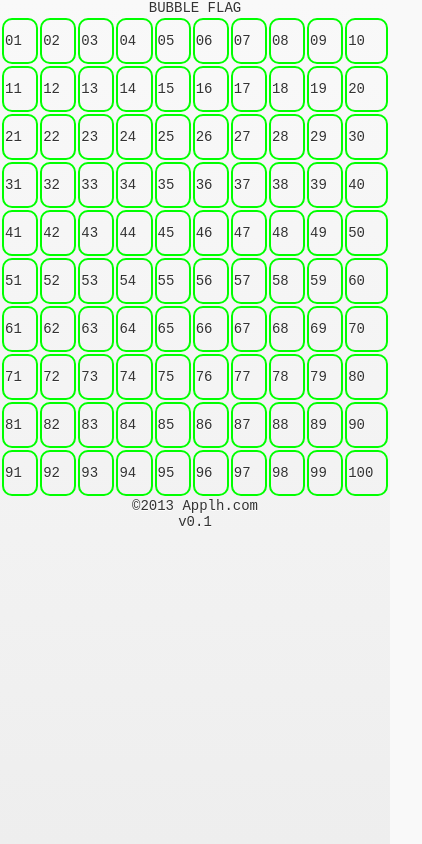
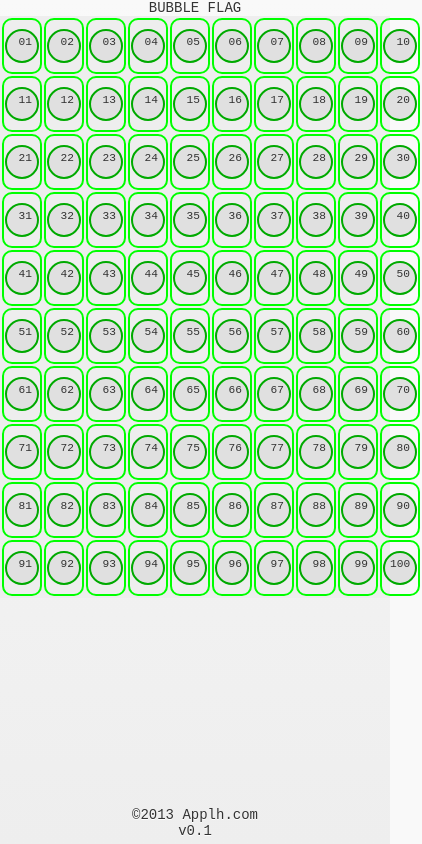
Before and after one commit to applh/bubbleflag, a plain HTML site: page index.html in a window 390 px wide. Shown: the whole page, 422 px wide, since content can reach past the window. Drawn offline with Linux system fonts and the light colour scheme; some packages are replaced by stand-ins of ours.

Commit message:
add bubbles

```diff
--- a/index.html
+++ b/index.html
@@ -21,15 +21,35 @@ table {
 }
 table td {
    width:80px;
-   height:40px;
+   height:50px;
    border:2px #00ff00 solid;
    border-radius: 10px;
+   text-align:right;
+   text-shadow:none;
+   z-index:1;
 }
 .header {
    text-align:center;
 }
 .footer {
    text-align:center;
+   position:fixed;
+   bottom:5px;
+   width:100%;
+   z-index:0;
+}
+.content {
+   background-color:#eeeeee;
+}
+.index {
+   border:2px #00aa00 solid;
+   border-radius: 20px;
+   height:20px;
+   width:20px;
+   padding:5px 5px;
+   font-size:.8em;
+   float:right;
+   background-color:#e0e0e0;
 }
    </style>
 
@@ -55,8 +75,11 @@ BB.td_curindex=0;
 BB.td_index=function(i) {
    BB.td_curindex++;
    var t=BB.td_curindex;
-   if (t < 10) t="0"+t;
-   $(this).html(t);
+   var t2=t;
+   if (t < 10) t2="0"+t;
+   //if (t < 100) t2="&nbsp;"+t2;
+   t2='<div class="index">'+t2+'</div>'
+   $(this).html(t2);
 };
 
 $(BB.jinit);
@@ -68,6 +91,11 @@ $(BB.jinit);
  <div class="header">
 BUBBLE FLAG
  </div>
+
+ <div class="footer">
+<div>&copy;2013 Applh.com</div>
+ </div>
+
  <div class="content">
 <table>
  <tbody>
@@ -194,9 +222,6 @@ BUBBLE FLAG
  </tbody>
 </table>
  </div>
- <div class="footer">
-<div>&copy;2013 Applh.com</div>
- </div>
 </div>
 </body>
 </html>
```
